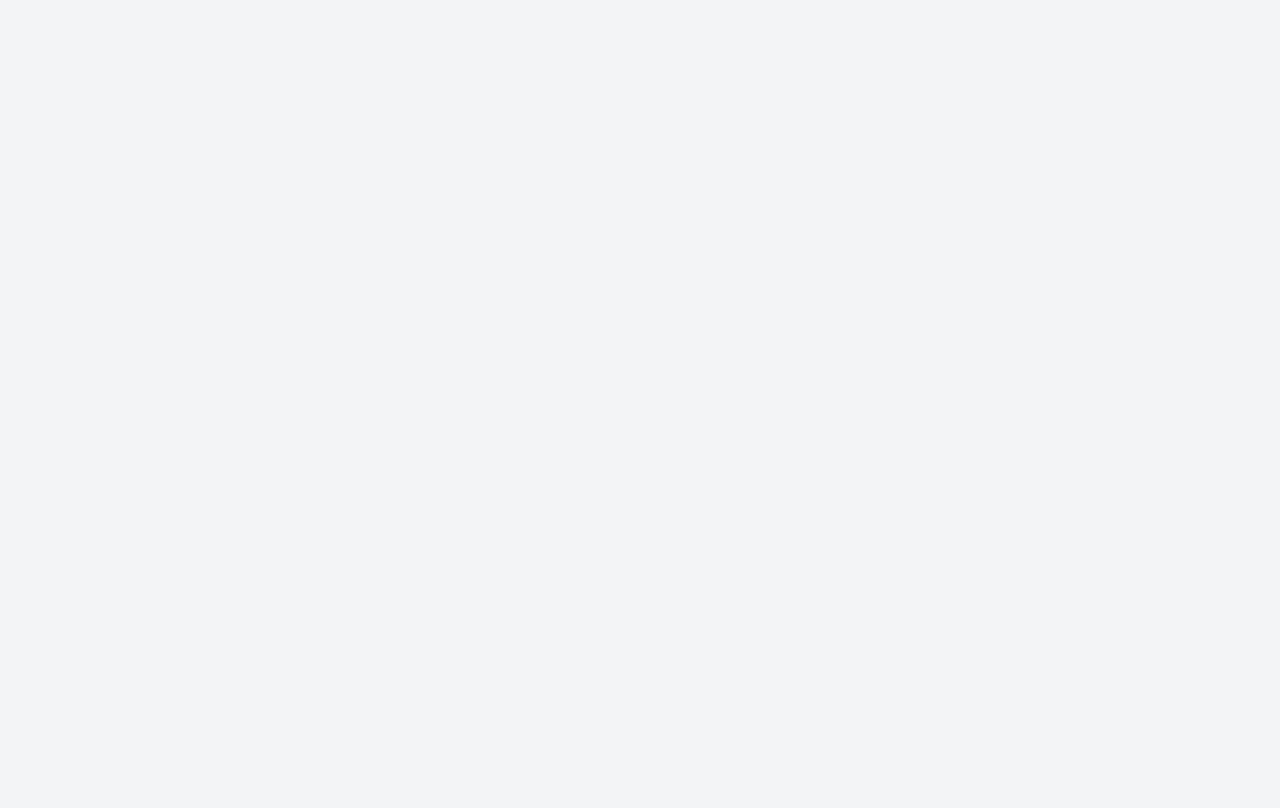
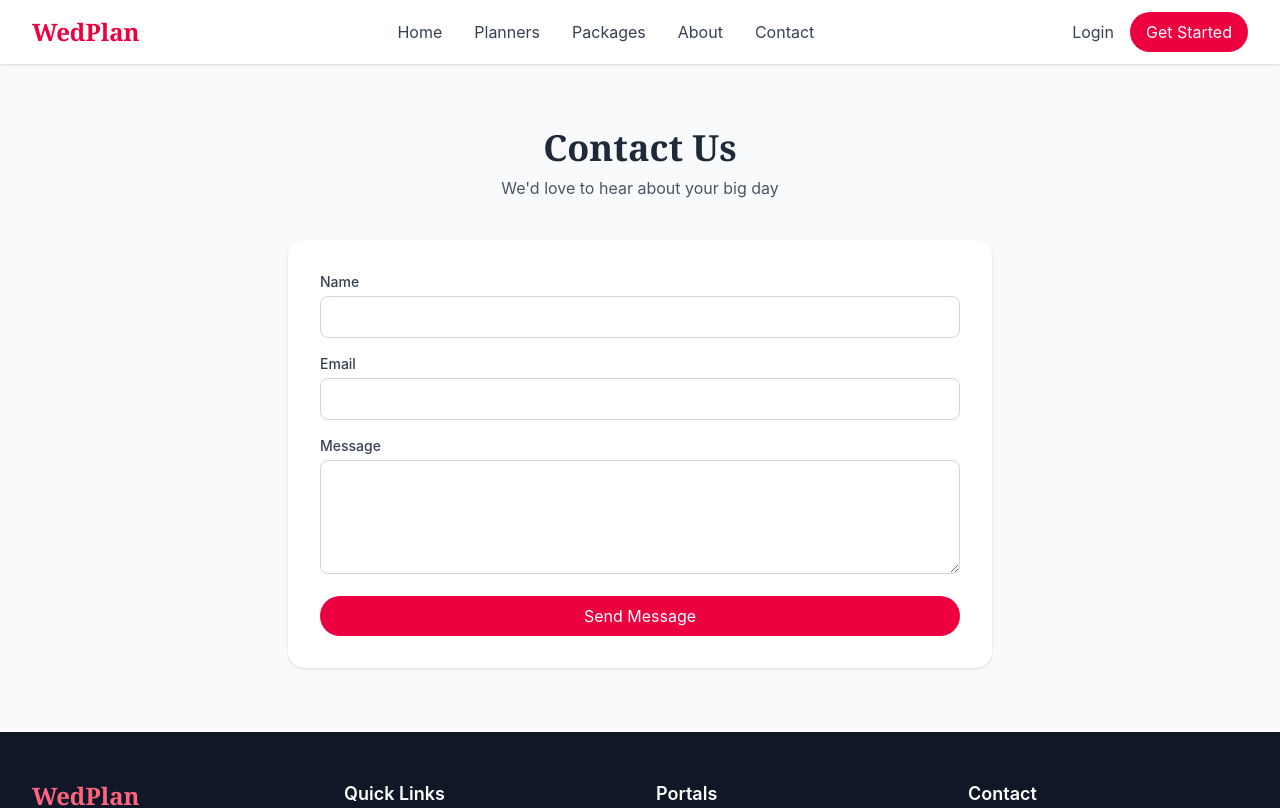
Before and after one commit to tejas0678/Wedding_Planner_System_Cdac, a React (Vite) app in the folder Frontend/wedding-planner-frontend/: page /contact in a window 1280 px wide. Before the commit this address had no page. Shown: the top 808 px of the page. Built offline with nearby package versions, Linux system fonts and the light colour scheme.

Commit message:
Add some route in some files

```diff
--- a/Frontend/wedding-planner-frontend/src/components/common/BannerSection.jsx
+++ b/Frontend/wedding-planner-frontend/src/components/common/BannerSection.jsx
@@ -18,13 +18,13 @@ const BannerSection = () => {
             </p>
             <div className="mt-8 flex flex-wrap gap-4">
               <Link
-                to="/planners"
+                to="/login"
                 className="bg-rose-600 text-white px-8 py-3 rounded-full text-lg font-medium hover:bg-rose-700 transition shadow-md hover:shadow-lg"
               >
                 Find Your Planner
               </Link>
               <Link
-                to="/packages"
+                to="/login"
                 className="bg-white text-rose-600 px-8 py-3 rounded-full text-lg font-medium border-2 border-rose-600 hover:bg-rose-50 transition shadow-md hover:shadow-lg"
               >
                 Browse Packages
--- a/Frontend/wedding-planner-frontend/src/components/common/Navbar.jsx
+++ b/Frontend/wedding-planner-frontend/src/components/common/Navbar.jsx
@@ -15,14 +15,14 @@ const Navbar = () => {
       <div className="max-w-7xl mx-auto px-4 sm:px-6 lg:px-8">
         <div className="flex items-center justify-between h-16">
           {/* Logo */}
-          <Link to="/" onClick={closeMenus} className="text-2xl font-serif font-bold text-rose-600">
+          <Link to="/home" onClick={closeMenus} className="text-2xl font-serif font-bold text-rose-600">
             WedPlan
           </Link>
 
           {/* Desktop Menu */}
           <div className="hidden md:flex items-center space-x-8">
-            <Link to="/" className="text-gray-700 hover:text-rose-500 transition">Home</Link>
-            <Link to="/planners" className="text-gray-700 hover:text-rose-500 transition">Planners</Link>
+            <Link to="/home" className="text-gray-700 hover:text-rose-500 transition">Home</Link>
+            <Link to="/planner-register" className="text-gray-700 hover:text-rose-500 transition">Planners</Link>
             <Link to="/packages" className="text-gray-700 hover:text-rose-500 transition">Packages</Link>
             <Link to="/about" className="text-gray-700 hover:text-rose-500 transition">About</Link>
             <Link to="/contact" className="text-gray-700 hover:text-rose-500 transition">Contact</Link>
@@ -40,8 +40,8 @@ const Navbar = () => {
               </button>
               {dropdownOpen && (
                 <div className="absolute right-0 mt-2 w-48 bg-white rounded-md shadow-lg py-1 z-10">
-                  <Link to="/register/client" onClick={closeMenus} className="block px-4 py-2 text-gray-700 hover:bg-rose-50">User Register</Link>
-                  <Link to="/register/planner" onClick={closeMenus} className="block px-4 py-2 text-gray-700 hover:bg-rose-50">Planner Register</Link>
+                  <Link to="/user-register" onClick={closeMenus} className="block px-4 py-2 text-gray-700 hover:bg-rose-50">User Register</Link>
+                  <Link to="/planner-register" onClick={closeMenus} className="block px-4 py-2 text-gray-700 hover:bg-rose-50">Planner Register</Link>
                 </div>
               )}
             </div>
@@ -64,14 +64,14 @@ const Navbar = () => {
       {isOpen && (
         <div className="md:hidden bg-white border-t border-gray-200 py-2">
           <div className="flex flex-col space-y-2 px-4 pb-4">
-            <Link to="/" onClick={closeMenus} className="text-gray-700 hover:text-rose-500">Home</Link>
-            <Link to="/planners" onClick={closeMenus} className="text-gray-700 hover:text-rose-500">Planners</Link>
+            <Link to="/home" onClick={closeMenus} className="text-gray-700 hover:text-rose-500">Home</Link>
+            <Link to="/login" onClick={closeMenus} className="text-gray-700 hover:text-rose-500">Planners</Link>
             <Link to="/packages" onClick={closeMenus} className="text-gray-700 hover:text-rose-500">Packages</Link>
             <Link to="/about" onClick={closeMenus} className="text-gray-700 hover:text-rose-500">About</Link>
             <Link to="/contact" onClick={closeMenus} className="text-gray-700 hover:text-rose-500">Contact</Link>
             <Link to="/login" onClick={closeMenus} className="text-gray-700 hover:text-rose-500">Login</Link>
-            <Link to="/register/client" onClick={closeMenus} className="bg-rose-600 text-white text-center px-4 py-2 rounded-full">User Register</Link>
-            <Link to="/register/planner" onClick={closeMenus} className="bg-rose-600 text-white text-center px-4 py-2 rounded-full">Planner Register</Link>
+            <Link to="/user-register" onClick={closeMenus} className="bg-rose-600 text-white text-center px-4 py-2 rounded-full">User Register</Link>
+            <Link to="/planner-register" onClick={closeMenus} className="bg-rose-600 text-white text-center px-4 py-2 rounded-full">Planner Register</Link>
           </div>
         </div>
       )}
--- a/Frontend/wedding-planner-frontend/src/routes/AuthRoutes.jsx
+++ b/Frontend/wedding-planner-frontend/src/routes/AuthRoutes.jsx
@@ -1,5 +1,10 @@
 import { Route } from "react-router-dom";
 import UserRegister from "../pages/auth/UserRegister";
+import Home from "../pages/home/Home";
+import Login from './../pages/auth/Login';
+import About from "../pages/home/About";
+import Contact from "../pages/home/Contact";
+import PlannerRegister from './../pages/auth/PlannerRegister';
 
 const AuthRoutes = (
   <>
@@ -7,6 +12,11 @@ const AuthRoutes = (
       path="/user-register"
       element={<UserRegister />}
     />
+    <Route path="/planner-register" element={<PlannerRegister/>}/>
+    <Route path="/login" element={<Login/>} />
+    <Route path="/home" element={<Home />} />
+    <Route path="/about" element={<About/>}/>
+    <Route path="/contact" element={<Contact />}/>
   </>
 );
 
```
